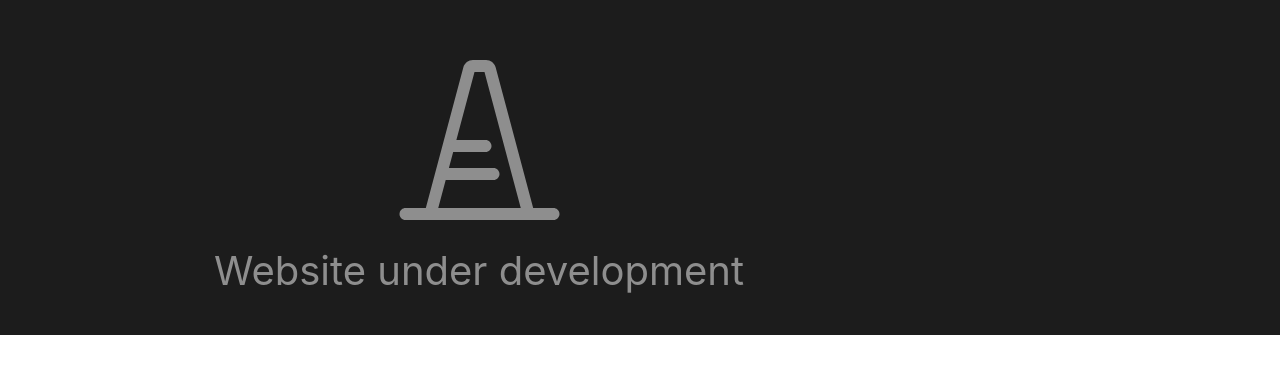
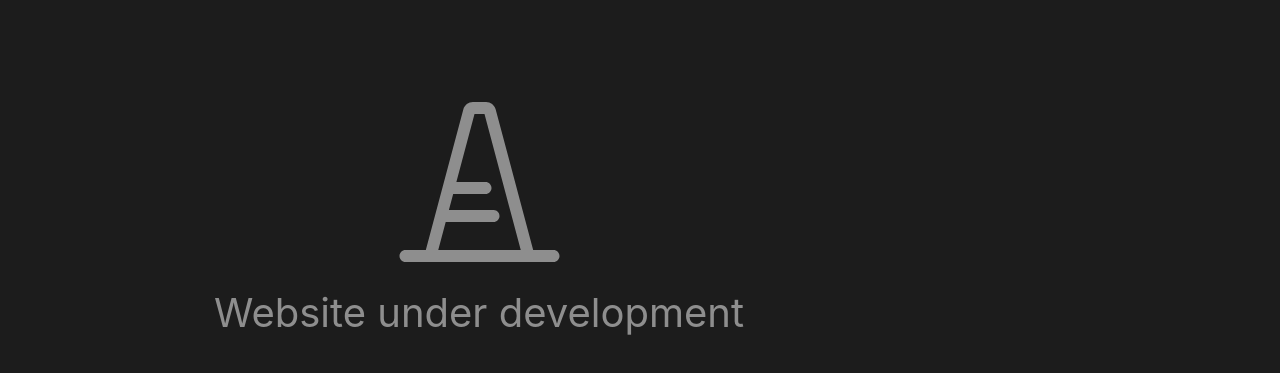
Before and after one commit to vRizon/PortfolioWebsite, a plain HTML site: page index.html in a window 1280 px wide. Shown: the part 2075-2448 px from the top of the page. Before the commit the page ends 2410 px from the top, so only its background shows below. Drawn offline with Linux system fonts and the light colour scheme.

Commit message:
Update styles.css

```diff
--- a/styles.css
+++ b/styles.css
@@ -210,7 +210,7 @@ a {
   width: 531px;
   max-width: 100%;
   flex-direction: column;
-  margin: 358px 0 0 174px;
+  margin: 400px 0 400px 174px;
   font: 400 40px Inter, sans-serif;
 }
 
```
